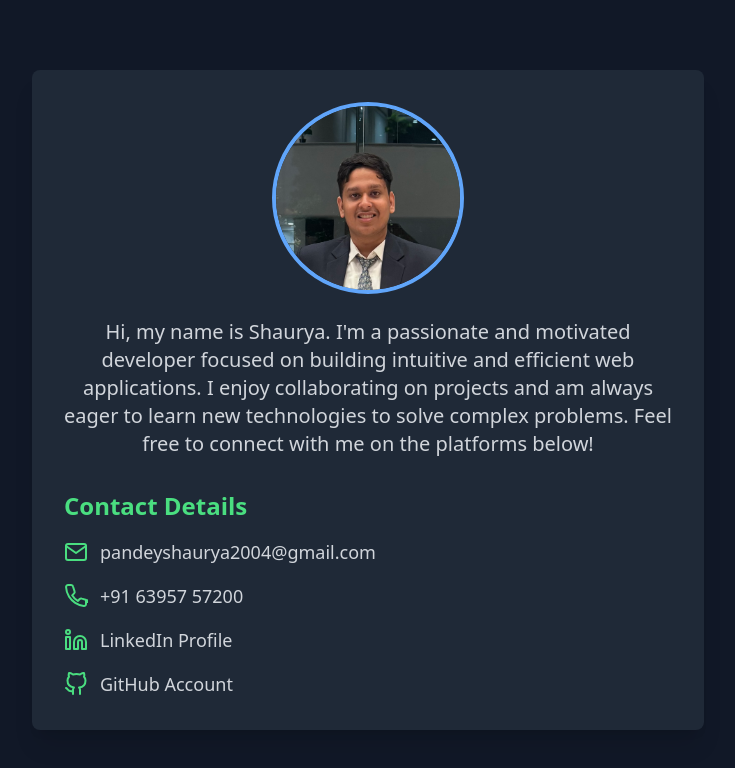
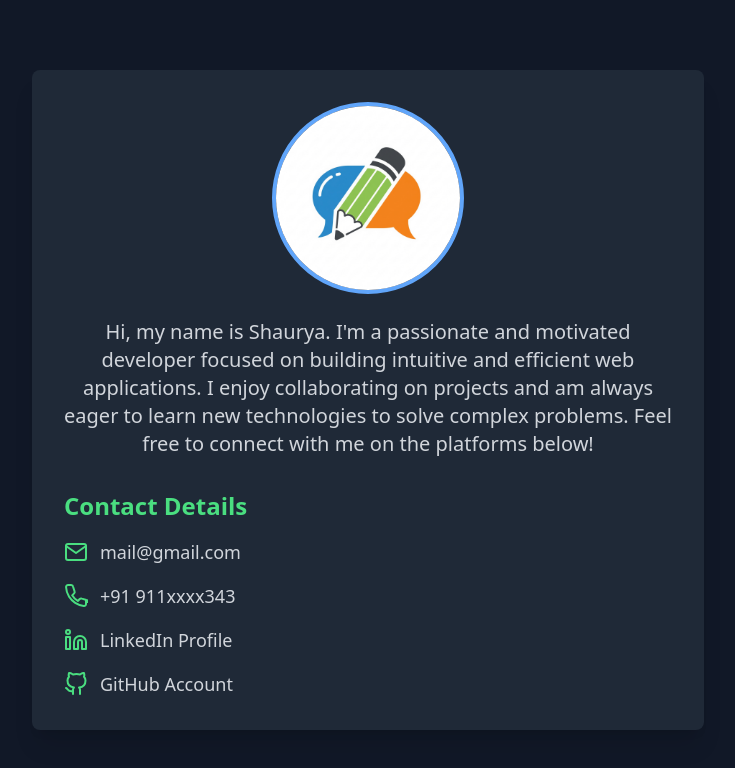
Before and after one commit to Shaurya2510/Colaborate-Whiteboard-webapp, a React (Vite) app in the folder FrontEnd/: page /contact in a window 1280 px wide. Shown: the top 768 px of the page, without its empty margins (272-1007 px from the left). Built offline with nearby package versions, Linux system fonts and the light colour scheme; no server answers; a web font is replaced by a local one.

Commit message:
Fix: backend CORS + socket config for deployment

```diff
--- a/FrontEnd/src/pages/ContactUs.jsx
+++ b/FrontEnd/src/pages/ContactUs.jsx
@@ -61,7 +61,7 @@ const GithubIcon = () => (
 
 const Contact = () => {
     // If the file is in public folder, use "/profile-pic.jpg"
-    const profilePicUrl = "/profile pic.jpg"; // <- convert HEIC to JPG/PNG and put in public folder
+    const profilePicUrl = "Logo1.png"; // <- convert HEIC to JPG/PNG and put in public folder
 
     const bio = `Hi, my name is Shaurya. I'm a passionate and motivated developer
   focused on building intuitive and efficient web applications. I enjoy
@@ -69,9 +69,9 @@ const Contact = () => {
   solve complex problems. Feel free to connect with me on the platforms below!`;
 
     const contactInfo = [
-        { icon: <EnvelopeIcon />, text: "pandeyshaurya2004@gmail.com", href: "mailto:pandeyshaurya2004@gmail.com" },
-        { icon: <PhoneIcon />, text: "+91 63957 57200", href: "tel:+916395757200" },
-        { icon: <LinkedinIcon />, text: "LinkedIn Profile", href: "https://www.linkedin.com/in/shauryapandey10/" },
+        { icon: <EnvelopeIcon />, text: "mail@gmail.com", href: "mailto:mail@gmail.com" },
+        { icon: <PhoneIcon />, text: "+91 911xxxx343", href: "tel:+91 911xxxx343" },
+        { icon: <LinkedinIcon />, text: "LinkedIn Profile", href: "https://www.linkedin.com/in" },
         { icon: <GithubIcon />, text: "GitHub Account", href: "https://github.com/Shaurya2510" },
     ];
 
```
